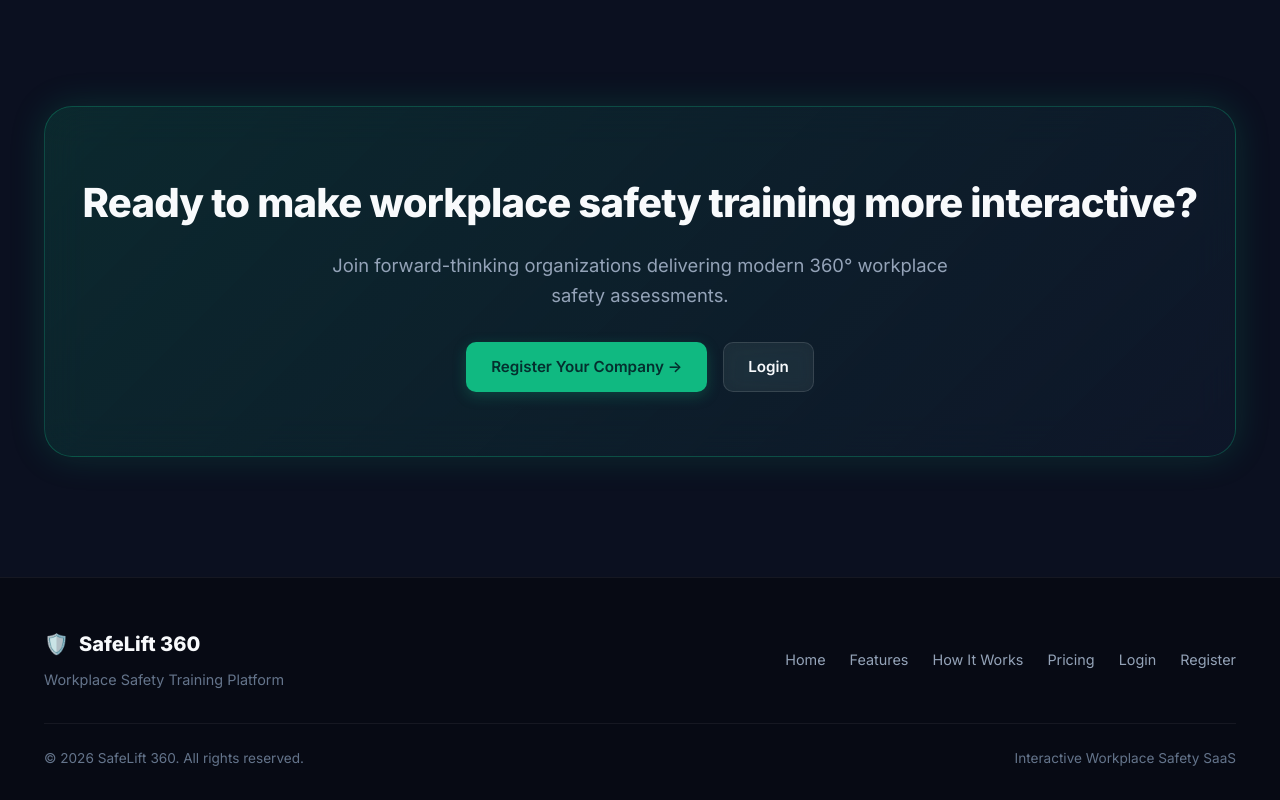
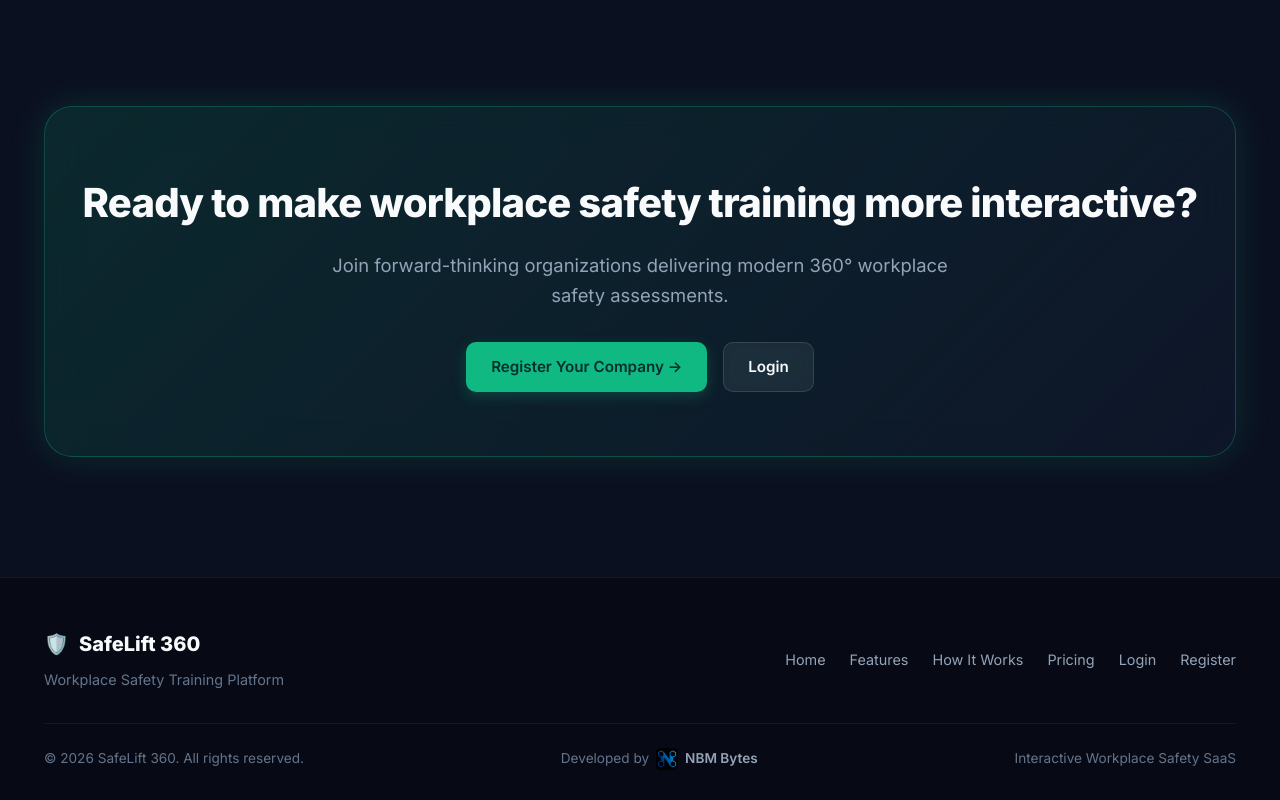
Before and after one commit to sugal-darlami/Safelift-Nbm-bytes, a website: page index.html in a window 1280 px wide. Shown: the part 5356-6156 px from the top of the page. Drawn offline with Linux system fonts and the light colour scheme.

Commit message:
imporved landing page

```diff
--- a/index.html
+++ b/index.html
@@ -434,6 +434,11 @@
 
             <div class="footer-bottom">
                 <div>© 2026 SafeLift 360. All rights reserved.</div>
+                <div class="developer-branding">
+                    <span class="developer-label">Developed by</span>
+                    <img src="assets/nbm-bytes-logo.jpeg" alt="NBM Bytes Logo" class="developer-logo">
+                    <span class="developer-name">NBM Bytes</span>
+                </div>
                 <div>Interactive Workplace Safety SaaS</div>
             </div>
         </div>
--- a/landing.css
+++ b/landing.css
@@ -937,6 +937,34 @@ body {
     gap: 12px;
 }
 
+/* Developer Branding (NBM Bytes) */
+.developer-branding {
+    display: inline-flex;
+    align-items: center;
+    gap: 7px;
+    font-size: 0.85rem;
+    color: var(--text-muted);
+}
+
+.developer-logo {
+    width: 22px;
+    height: 22px;
+    object-fit: contain;
+    border-radius: 4px;
+    opacity: 0.9;
+    transition: var(--transition-fast);
+}
+
+.developer-branding:hover .developer-logo {
+    opacity: 1;
+    transform: scale(1.08);
+}
+
+.developer-name {
+    font-weight: 600;
+    color: var(--text-secondary);
+}
+
 /* Responsive Breakpoints */
 @media (max-width: 1024px) {
     .hero-grid {
@@ -971,6 +999,12 @@ body {
 }
 
 @media (max-width: 768px) {
+    .footer-bottom {
+        flex-direction: column;
+        justify-content: center;
+        text-align: center;
+        gap: 10px;
+    }
     .nav-links, .nav-actions {
         display: none;
     }
```
Also changed, not shown: assets/nbm-bytes-logo.jpeg (added).
